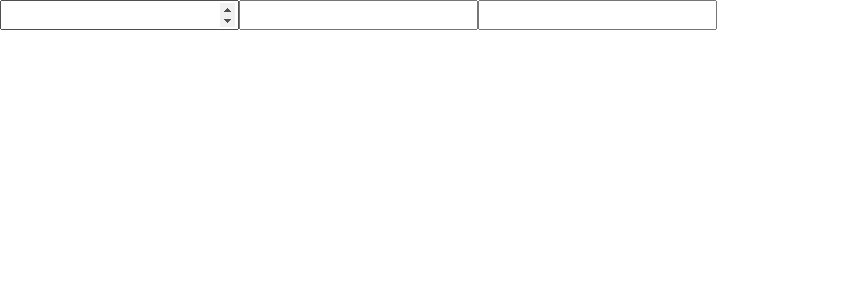
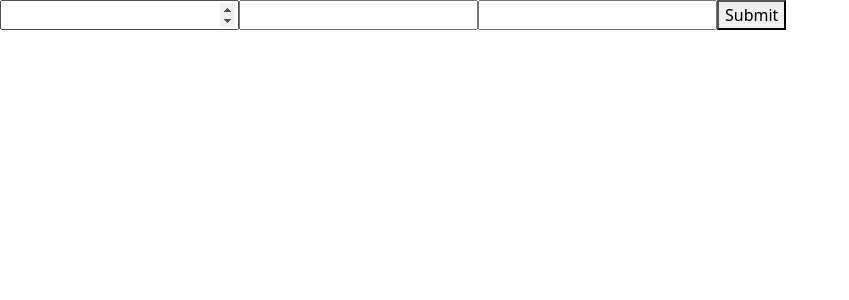
Before and after one commit to rohxnn/age-calculator, an Angular app: page / in a window 1280 px wide. Shown: the top 300 px of the page, without its empty margins (0-849 px from the left). Built offline with nearby package versions, Linux system fonts and the light colour scheme.

Commit message:
feat(app): initialize age form

```diff
--- a/src/app/app.component.html
+++ b/src/app/app.component.html
@@ -1,3 +1,6 @@
-<input type="number">
-<input type="number">
-<input type="number">
+<form [formGroup]="ageForm" (ngSubmit)="onSubmit()">
+  <input type="number" formControlName="birth_year">
+  <input type="number" formControlName="birth_month">
+  <input type="number" formControlName="birth_day">
+  <button type="submit">Submit</button>
+</form>
--- a/src/app/app.component.ts
+++ b/src/app/app.component.ts
@@ -1,4 +1,5 @@
 import { Component } from '@angular/core';
+import { FormGroup, FormControl } from '@angular/forms';
 
 @Component({
   selector: 'app-root',
@@ -7,4 +8,23 @@ import { Component } from '@angular/core';
 })
 export class AppComponent {
   title = 'age-calculator';
+  ageForm: FormGroup;
+  currentDate: Date = new Date();
+  monthsDay: number[] = [31, 28, 31, 30, 31, 30, 31, 31, 31, 30, 31];
+  isLeapYear: boolean;
+  yearsOfAge: number = null;
+  noOfMonth: number = null;
+  noOfDays: number = null;
+
+  constructor() {
+    this.inintAgeForm()
+  }
+
+  inintAgeForm() {
+    this.ageForm = new FormGroup({
+      birth_year: new FormControl(),
+      birth_day: new FormControl(),
+      birth_month: new FormControl()
+    });
+  }
 }
```
